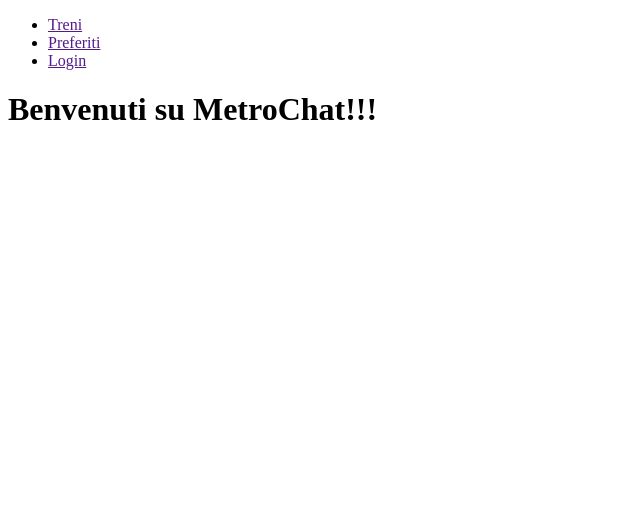
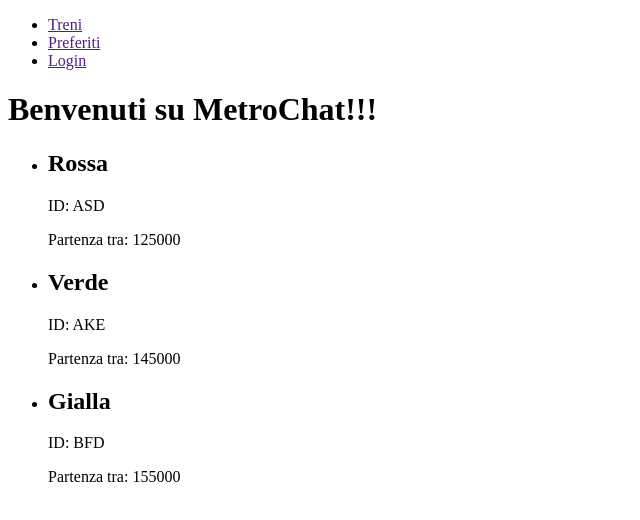
Before and after one commit to ngAlessioDev/MetroChat, an Angular app: page / in a window 1280 px wide. Shown: the top 520 px of the page, without its empty margins (0-640 px from the left). Built offline with nearby package versions, Linux system fonts and the light colour scheme.

Commit message:
aggiunto componente Treni

```diff
--- a/src/app/app.component.html
+++ b/src/app/app.component.html
@@ -1,2 +1,3 @@
 <app-menu></app-menu>
 <h1>Benvenuti su {{ title }}!!!</h1>
+<ca-treni></ca-treni>
--- a/src/app/app.module.ts
+++ b/src/app/app.module.ts
@@ -4,12 +4,14 @@ import { BrowserModule } from '@angular/platform-browser';
 import { AppRoutingModule } from './app-routing.module';
 import { AppComponent } from './app.component';
 import { MenuComponent } from './menu/menu.component';
+import { TreniComponent } from './treni/treni.component';
 
 
 @NgModule({
   declarations: [
     AppComponent,
     MenuComponent,
+    TreniComponent,
 
 
   ],
--- /dev/null
+++ b/src/app/treni/treni.component.html
@@ -0,0 +1 @@
+<p>treni works!</p>
--- /dev/null
+++ b/src/app/treni/treni.component.ts
@@ -0,0 +1,25 @@
+import { Component } from '@angular/core';
+
+@Component({
+  selector: 'ca-treni',
+  template: `
+  <div class="listatreni">
+    <ul>
+      <li *ngFor="let metro of listametro">
+    <h2>{{metro.linea}}</h2>
+    <p>ID: {{metro.idt}}</p>
+    <p>Partenza tra: {{metro.tempo}}</p>
+    </li>
+    </ul>
+  </div>
+  `
+
+})
+export class TreniComponent {
+  listametro = [
+    {idt:'ASD', linea: 'Rossa', numchatting: 32, tempo: 125000},
+    {idt:'AKE', linea: 'Verde', numchatting: 29, tempo: 145000},
+    {idt:'BFD', linea: 'Gialla', numchatting: 47, tempo: 155000}
+  ]
+
+}
```
Also changed, not shown: src/app/treni/treni.component.css (added), 1 other file (tests, documents, lock files or other folders).
